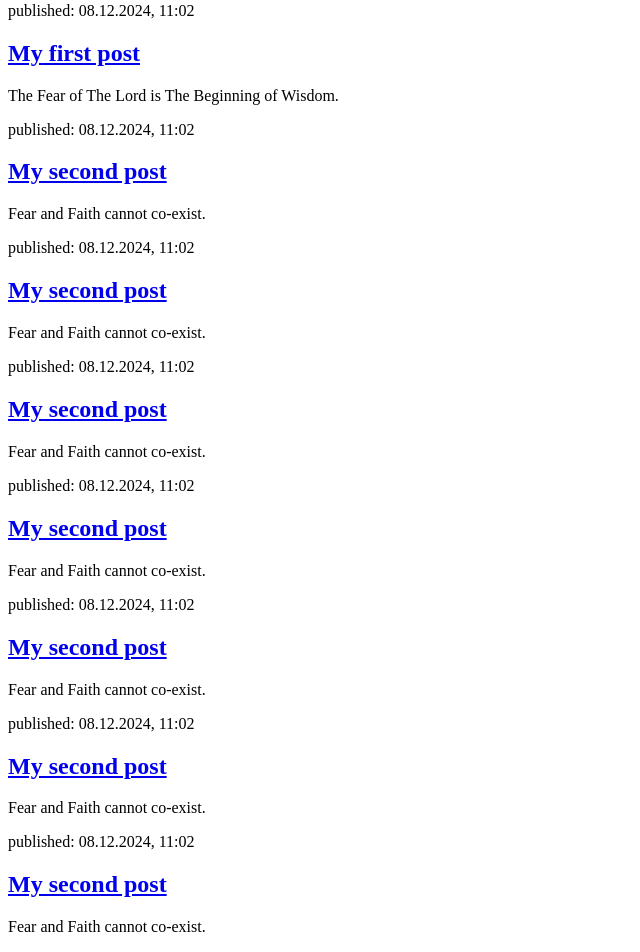
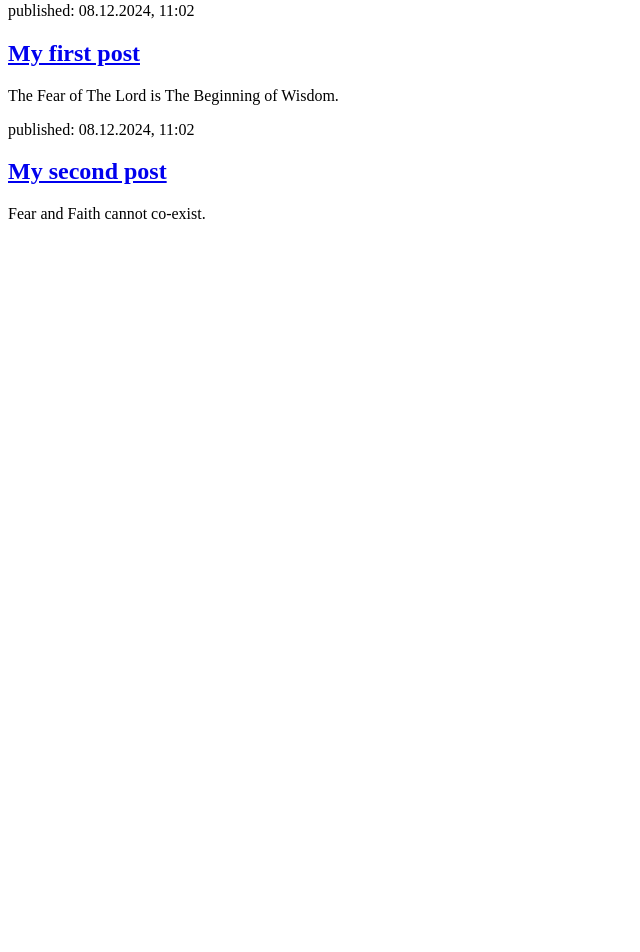
Before and after one commit to emmanuel732-prog/my-first-app, a Django app: page / in a window 1280 px wide. Shown: the part 791-1743 px from the top of the page, without its empty margins (0-640 px from the left). After the commit the page ends 1010 px from the top, so only its background shows below. Run offline with Django 5.2, Linux system fonts and the light colour scheme; data comes from the database, SQL or seed files in the repository.

Commit message:
Modified templates to display posts from database.

```diff
--- a/blog/templates/blog/post_list.html
+++ b/blog/templates/blog/post_list.html
@@ -16,12 +16,10 @@
     </article>
 {% endfor %}
 
-{% for post in posts %}
     <article>
         <time>published: 08.12.2024, 11:02</time>
         <h2><a href=" ">My second post</a></h2>
         <p>Fear and Faith cannot co-exist.</p>
     </article>
-{% endfor %}
 </body>
 </html>
```
